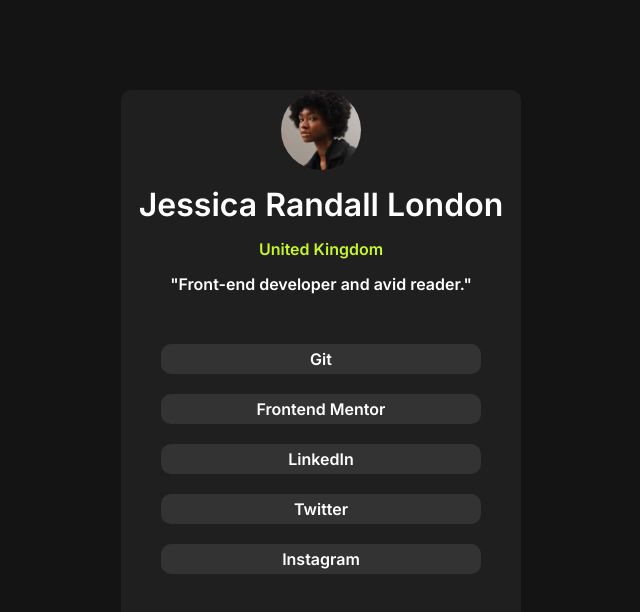
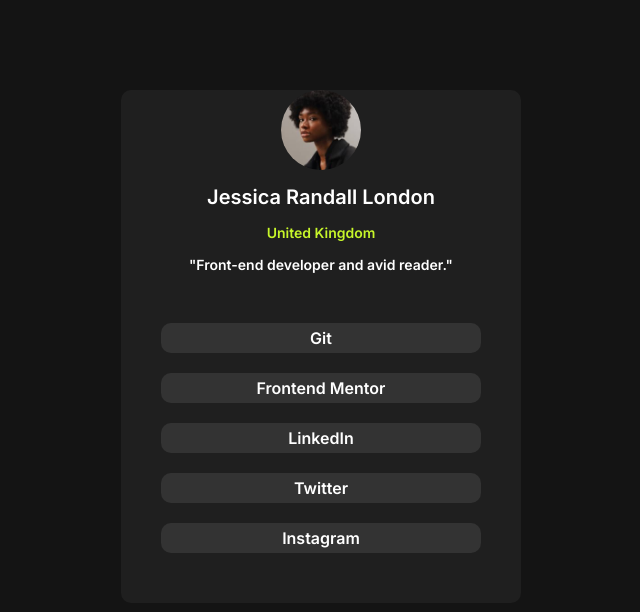
Before and after one commit to teolima/social_links, a plain HTML site: page index.html in a window 1280 px wide. Shown: the whole page, without its empty margins (319-959 px from the left). Drawn offline with Linux system fonts and the light colour scheme.

Commit message:
Update style.css

```diff
--- a/style.css
+++ b/style.css
@@ -34,12 +34,17 @@ body {
     align-items: center;
     flex-wrap: nowrap;
     gap: 15px;
+    font-size: 14px;
 }
 
 .conteudo img {
     border-radius: 50%;
     width: 20%;
 
+}
+
+.conteudo h1 {
+    font-size: 20px;
 }
 
 .conteudo .nome {
```
